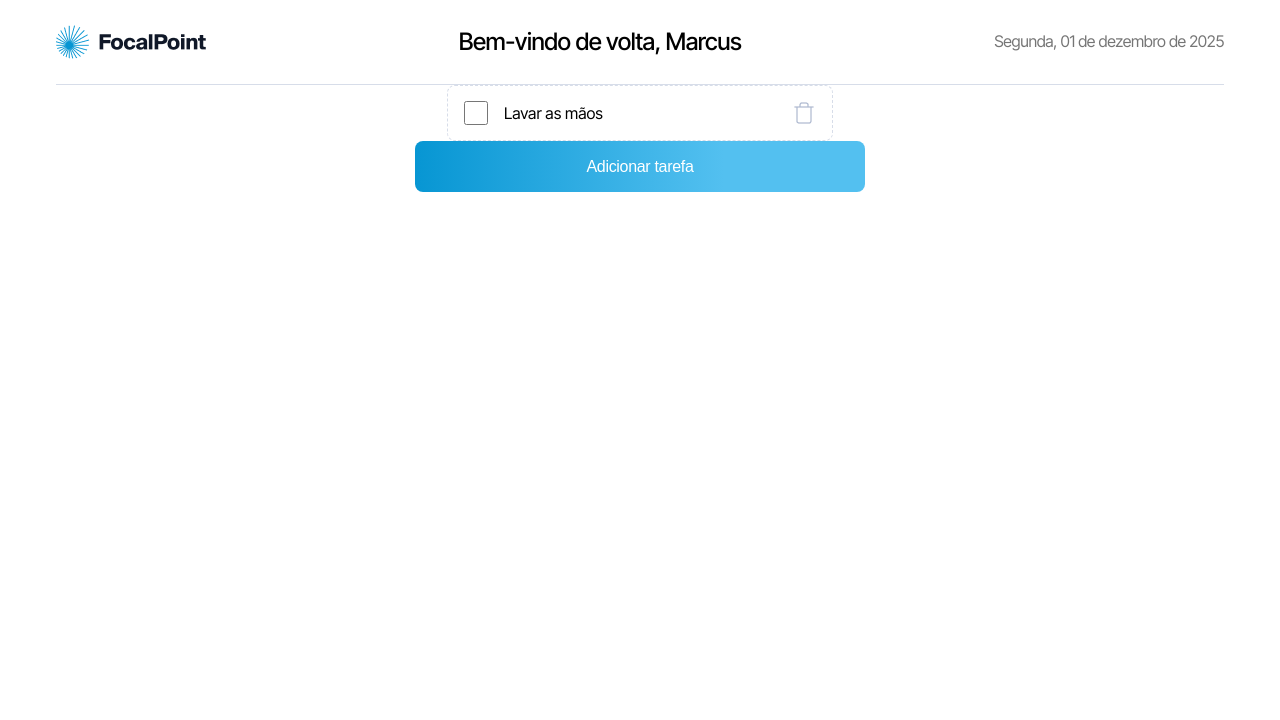
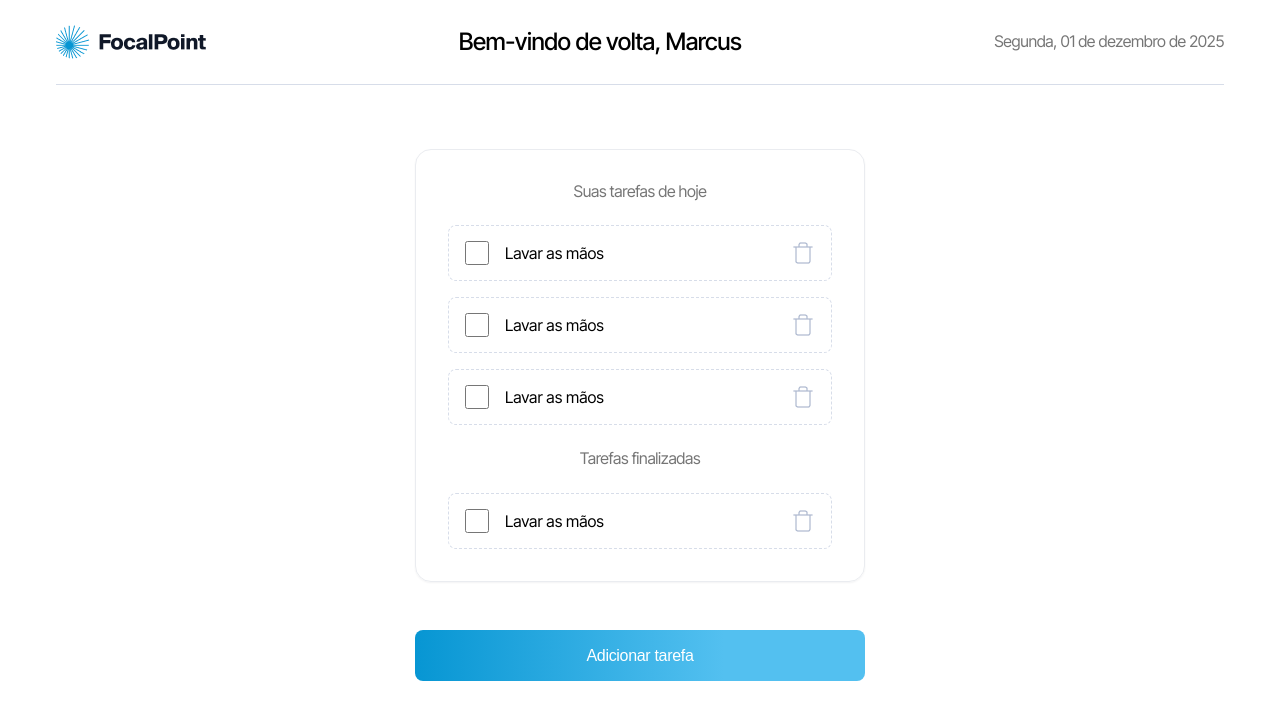
Before and after one commit to DevPBDias/legaplan-teste-tecnico, a Next.js app: page / in a window 1280 px wide. Shown: the top 720 px of the page. Built offline with nearby package versions, Linux system fonts and the light colour scheme.

Commit message:
feat: created TaskList component and styled it

```diff
--- a/src/app/_base.scss
+++ b/src/app/_base.scss
@@ -21,6 +21,9 @@ $box-shadow: 0px 24px 48px -12px rgba(16, 24, 40, 0.18);
   margin: 0;
   text-decoration: none;
   color: $text-primary-color;
+}
+
+body {
   background-color: $primary-color;
 }
 
@@ -29,4 +32,6 @@ main {
   flex-flow: column nowrap;
   justify-items: center;
   align-items: center;
+  margin-top: 24px;
+  gap: 24px;
 }
--- a/src/app/page.tsx
+++ b/src/app/page.tsx
@@ -1,10 +1,10 @@
 import AddTaskBtn from "@/components/addTaskBtn/AddTaskBtn";
-import TaskCard from "@/components/taskCard/TaskCard";
+import TaskList from "@/components/taskList/TaskList";
 
 export default function Home() {
   return (
     <main>
-      <TaskCard />
+      <TaskList />
       <AddTaskBtn />
     </main>
   );
--- a/src/components/addTaskBtn/styles.scss
+++ b/src/components/addTaskBtn/styles.scss
@@ -11,4 +11,5 @@
     line-height: 19.36px;
     letter-spacing: -0.02em;
     text-align: center;
+    margin-top: 24px;
 }
--- a/src/components/taskCard/styles.scss
+++ b/src/components/taskCard/styles.scss
@@ -3,7 +3,7 @@ section {
     flex-flow: row nowrap;
     justify-content: space-between;
     align-items: center;
-    width: 386px;
+    width: 100%;
     height: 56px;
     padding: 16px;
     border-radius: 8px;
@@ -15,8 +15,9 @@ section {
         justify-items: center;
         align-items: center;
         gap: 16px;
+        color:rgba(0, 0, 0, 1);
 
-        input[type="checkbox"] {
+        input {
             width: 24px;
             height: 24px;
             padding: 3px;
@@ -26,24 +27,17 @@ section {
             accent-color: rgba(176, 187, 209, 1);
         }
 
-        input[type="checkbox"]:checked::after {
+        input:checked::after {
             border: 1px solid rgba(7, 150, 211, 1);
             color: rgba(7, 150, 211, 1);
             accent-color: rgba(160, 220, 246, 1);
         }
-
-        p {
-            font-size: 16px;
-            font-weight: 400;
-            line-height: 19.36px;
-            letter-spacing: -0.02em;
-            text-align: left;
-        }
     }
 
-    button {
+    .trash-btn {
         width: 24px;
         height: 24px;
         border: none;
+        background: none;
     }
 }
--- /dev/null
+++ b/src/components/taskList/TaskList.tsx
@@ -0,0 +1,21 @@
+import TaskCard from "../taskCard/TaskCard";
+import "./styles.scss";
+
+const TaskList = () => {
+  return (
+    <section className="card-container">
+      <h3 className="title">Suas tarefas de hoje</h3>
+      <div>
+        <TaskCard />
+        <TaskCard />
+        <TaskCard />
+      </div>
+      <h3 className="title">Tarefas finalizadas</h3>
+      <div>
+        <TaskCard />
+      </div>
+    </section>
+  );
+};
+
+export default TaskList;
--- /dev/null
+++ b/src/components/taskList/styles.scss
@@ -0,0 +1,33 @@
+.card-container {
+    display: flex;
+    flex-flow: column nowrap;
+    justify-content: center;
+    align-items: center;
+    width: 450px;
+    height: fit-content;
+    gap: 24px;
+    margin-top: 40px;
+    padding: 32px;
+    gap: 24px;
+    border-radius: 16px;
+    border: 1px solid rgba(234, 236, 240, 1);
+    box-shadow: 0px 1px 2px 0px rgba(16, 24, 40, 0.05);
+
+    div {
+        display: flex;
+        flex-flow: column nowrap;
+        justify-content: center;
+        align-items: center;
+        gap: 16px;
+        width: 100%;
+    }
+
+    .title {
+        font-size: 16px;
+        font-weight: 400;
+        line-height: 19.36px;
+        letter-spacing: -0.02em;
+        text-align: left;
+        color: rgba(0, 0, 0, 0.54);
+    }
+}
```
